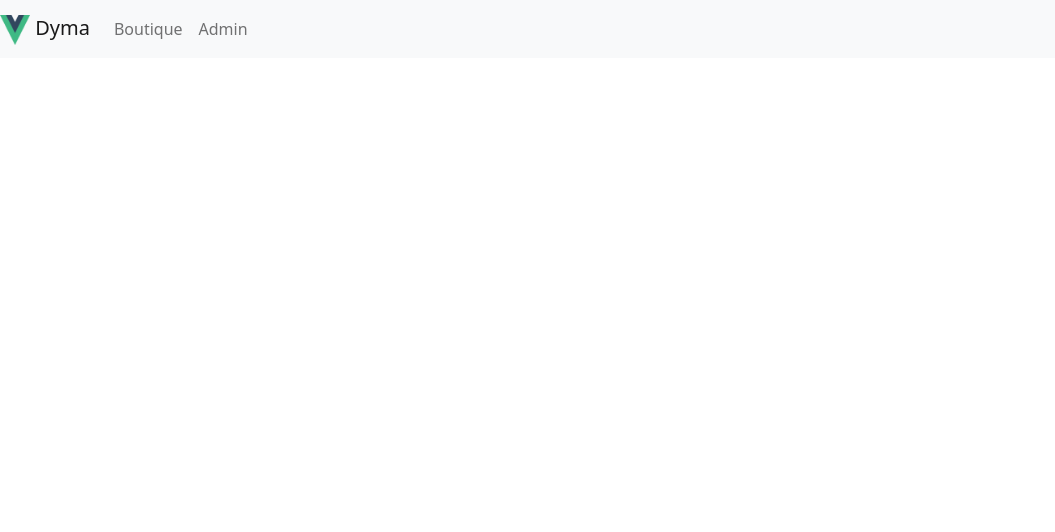
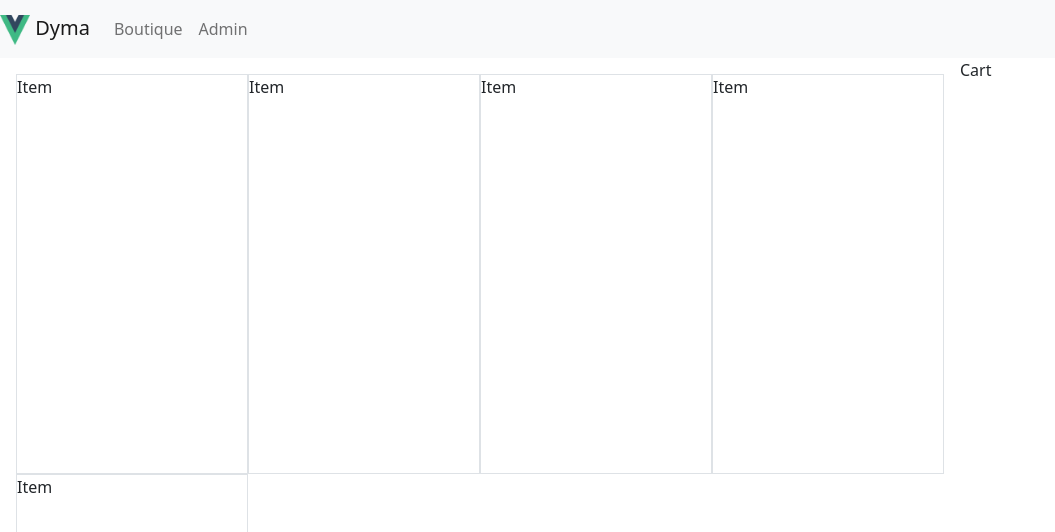
Before and after one commit to MassimoRosas/vue.js-shop, a Vue app in the folder dyma-boutique/: page / in a window 1280 px wide. Shown: the top 532 px of the page, without its empty margins (0-1055 px from the left). Built offline with nearby package versions, Linux system fonts and the light colour scheme.

Commit message:
Added basic layout

```diff
--- a/dyma-boutique/src/App.vue
+++ b/dyma-boutique/src/App.vue
@@ -1,16 +1,25 @@
 <template>
   <div id="app">
     <TheHeader></TheHeader>
+    <div class="d-flex flex-row">
+      <Shop class="w-75"></Shop>
+      <Cart class="w-25"></Cart>
+    </div>
   </div>
 </template>
 
 <script>
 import TheHeader from './components/TheHeader';
+import Shop from './components/Shop/Shop';
+import Cart from './components/Cart/Cart';
+
 
 export default {
   name: 'App',
   components: {
-    TheHeader
+    TheHeader,
+    Shop,
+    Cart,
   }
 }
 </script>
--- a/dyma-boutique/src/components/Cart/Cart.vue
+++ b/dyma-boutique/src/components/Cart/Cart.vue
@@ -1,6 +1,6 @@
 <template>
   <div>
-
+    Cart
   </div>
 </template>
 
--- a/dyma-boutique/src/components/Shop/Shop.vue
+++ b/dyma-boutique/src/components/Shop/Shop.vue
@@ -1,13 +1,14 @@
 <template>
-  <div>
-
-  </div>
+  <ShopProductsList class="p-3"></ShopProductsList>
 </template>
 
 <script>
+import ShopProductsList from './ShopProductsList';
 
 export default {
-
+  components: {
+    ShopProductsList,
+  }
 }
 </script>
 
--- a/dyma-boutique/src/components/Shop/ShopProductItem.vue
+++ b/dyma-boutique/src/components/Shop/ShopProductItem.vue
@@ -1,6 +1,6 @@
 <template>
-  <div>
-
+  <div class="w-25 border product-container">
+    Item
   </div>
 </template>
 
@@ -12,5 +12,7 @@ export default {
 </script>
 
 <style>
-
+  .product-container {
+    height: 400px;
+  }
 </style>
--- /dev/null
+++ b/dyma-boutique/src/components/Shop/ShopProductsList.vue
@@ -0,0 +1,23 @@
+<template>
+  <div class="d-flex flex-row flex-wrap">
+    <ShopProductItem></ShopProductItem>
+    <ShopProductItem></ShopProductItem>
+    <ShopProductItem></ShopProductItem>
+    <ShopProductItem></ShopProductItem>
+    <ShopProductItem></ShopProductItem>
+  </div>
+</template>
+
+<script>
+import ShopProductItem from './ShopProductItem';
+
+export default {
+  components: {
+    ShopProductItem,
+  }
+}
+</script>
+
+<style>
+
+</style>
```
Also changed, not shown: dyma-boutique/src/components/Shop/ShopProductsLists.vue (deleted, +0 -16 lines).
